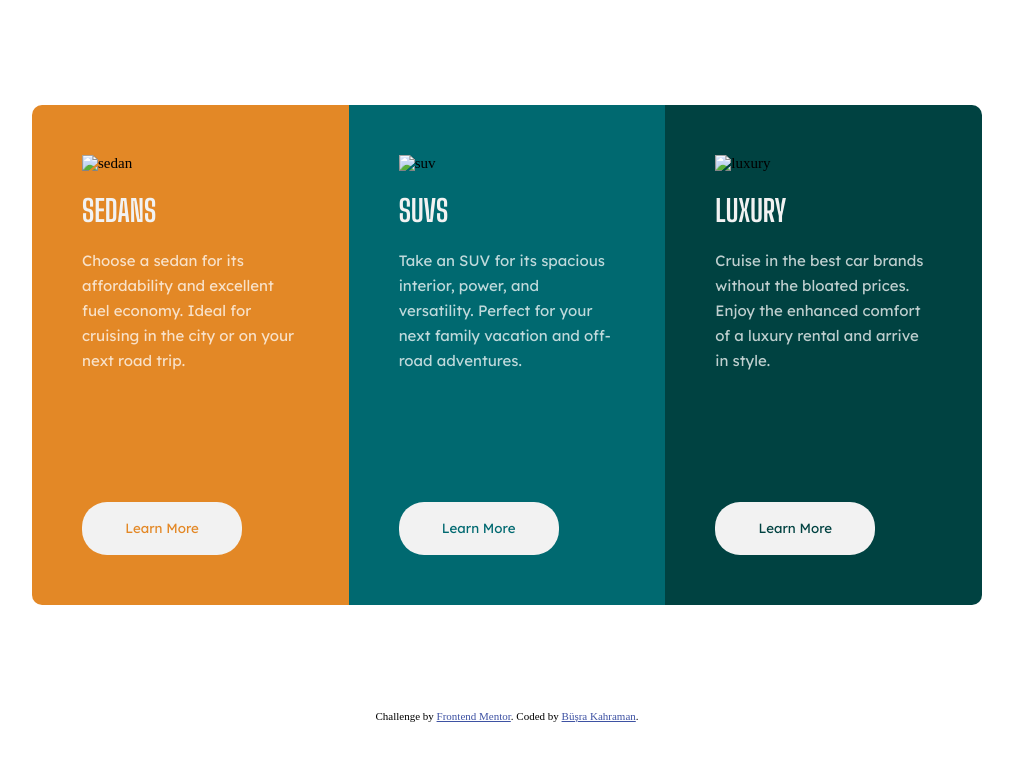
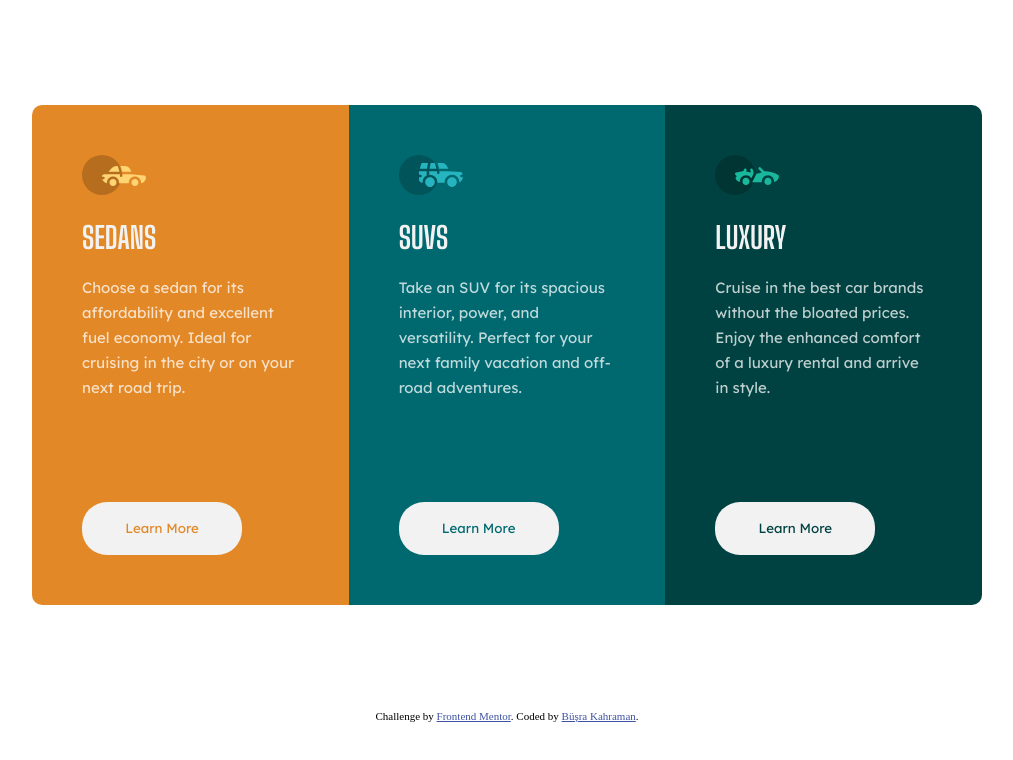
Before and after one commit to BusraKahraman/3-Column-Preview-Card-Component, a plain HTML site: page index.html in a window 1280 px wide. Shown: the whole page, without its empty margins (133-1146 px from the left). Drawn offline with Linux system fonts and the light colour scheme; the site is published under a folder, as on GitHub Pages, so addresses that start at the root find nothing.

Commit message:
icon path changes

```diff
--- a/index.html
+++ b/index.html
@@ -9,7 +9,7 @@
       rel="icon"
       type="image/png"
       sizes="32x32"
-      href="/images/favicon-32x32.png"
+      href="./images/favicon-32x32.png"
     />
     <link rel="stylesheet" href="dist/css/main.css" />
 
@@ -19,7 +19,7 @@
     <div class="container">
       <div class="cars car1 bg-orange">
         <div class="top-content">
-          <img src="/images/icon-sedans.svg" alt="sedan" />
+          <img src="./images/icon-sedans.svg" alt="sedan" />
           <h1 class="txt-gray big-shoulders">SEDANS</h1>
           <p class="txt-white lexend">
             Choose a sedan for its affordability and excellent fuel economy.
@@ -32,7 +32,7 @@
       </div>
       <div class="cars car2 bg-cyan">
         <div class="top-content">
-          <img src="/images/icon-suvs.svg" alt="suv" />
+          <img src="./images/icon-suvs.svg" alt="suv" />
           <h1 class="txt-gray big-shoulders">SUVS</h1>
           <p class="txt-white lexend">
             Take an SUV for its spacious interior, power, and versatility.
@@ -45,7 +45,7 @@
       </div>
       <div class="cars car3 bg-dark-cyan">
         <div class="top-content">
-          <img src="/images/icon-luxury.svg" alt="luxury" />
+          <img src="./images/icon-luxury.svg" alt="luxury" />
           <h1 class="txt-gray big-shoulders">LUXURY</h1>
           <p class="txt-white lexend">
             Cruise in the best car brands without the bloated prices. Enjoy the
```
